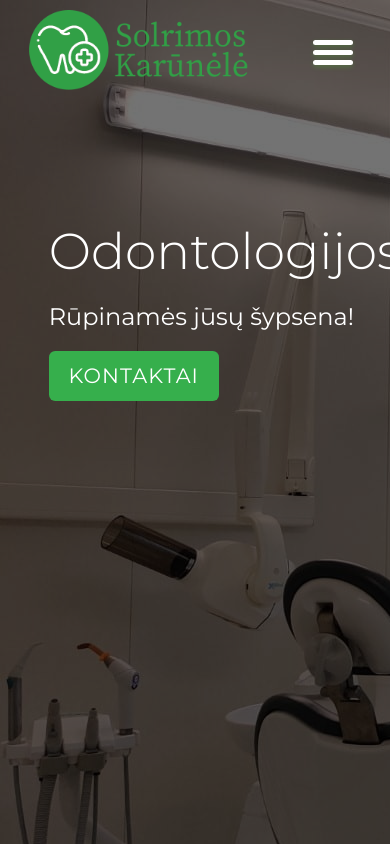
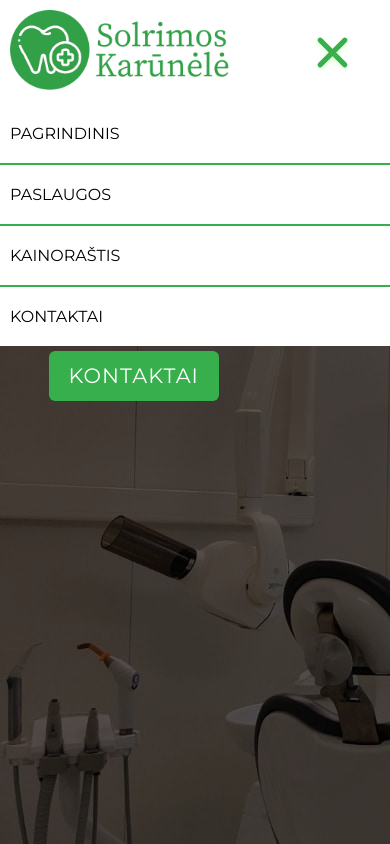
Before and after one commit to emkah4/solrimaWebpage, a website: page app/index.html in a window 390 px wide. Both pictures are taken after a click on the element 333 px from the left and 52 px from the top of the page. Shown: the top 844 px of the page. Drawn offline with nearby package versions, Linux system fonts and the light colour scheme.

Commit message:
burger yummy

```diff
--- a/app/index.html
+++ b/app/index.html
@@ -16,7 +16,7 @@
                     <a href="index.html"><img class="content__logo-img" src="images/logo.png"></a>
                     <nav>
                         <div class="menu-btn" id="menu-btn">
-                            <div class="menu-btn__burger"></div>
+                            <div class="menu-btn__burger" id="burger"></div>
                         </div>
                         <ul class="not-scrolled" id="header-list">
                             <a href="index.html"><li>pagrindinis</li></a>
@@ -27,6 +27,14 @@
                     </nav>
                 </div>
             </header>
+            <div class="drop-down">
+                <ul>
+                    <a href="index.html"><li>pagrindinis</li></a>
+                    <a href="paslaugos.html"><li>paslaugos</li></a>
+                    <a href="kainorastis.html"><li>kainoraštis</li></a>
+                    <a href="kontaktai.html"><li class="last">kontaktai</li></a>
+                </ul>
+            </div>
             <section class="intro">
                 <div class="content">
                     <div class="wrapper">
@@ -243,5 +251,6 @@
     <script src="https://unpkg.com/swiper/swiper-bundle.min.js"></script>
     <script src="javascript/team-swipe.js"></script>
     <script src="javascript/scroll-script.js"></script>
+    <script src="javascript/burger-script.js"></script>
 </body>
 </html>
--- /dev/null
+++ b/app/javascript/burger-script.js
@@ -0,0 +1,25 @@
+const menuBtn = document.getElementById("menu-btn");
+const dropDownMenu = document.querySelector(".drop-down");
+let menuOpen = false;
+let navBarOpen = false;
+
+menuBtn.addEventListener('click', () => {
+    if(!menuOpen && !navBarOpen) {
+        menuBtn.classList.add('active');
+        dropDownMenu.classList.add('active');
+        menuOpen = true;
+        navBarOpen = true;
+        header.style.backgroundColor = "white";
+    } else {
+        menuBtn.classList.remove('active');
+        dropDownMenu.classList.remove('active');
+        menuOpen = false;
+        navBarOpen = false;
+        if(window.scrollY < 150) {
+            header.style.backgroundColor = "transparent"
+        } else {
+            header.style.backgroundColor = "white";
+        }
+
+    }
+});
--- a/app/javascript/scroll-script.js
+++ b/app/javascript/scroll-script.js
@@ -3,11 +3,14 @@ var header = document.getElementById("header");
 var list = document.getElementById("header-list");
 
 window.onscroll = () => {
-  headerFunc();
+  // if(window.innerWidth > 1220) {
+    headerFunc();
   if (window.scrollY > 1200 && !firstScroll) {
     increaser();
     firstScroll = true;
   }
+// }
+
 };
 
 function increaser(){
@@ -23,11 +26,13 @@ function increaser(){
 
 function headerFunc() {
     if(window.scrollY > 150) {
-      header.style.backgroundColor = "white";
+      header.style.backgroundColor = "rgba(255, 255, 255, 1)";
       list.classList.remove("not-scrolled");
       list.classList.add("scrolled");
     } else {
-      header.style.backgroundColor = "transparent";
+      if(!navBarOpen) {
+        header.style.backgroundColor = "transparent";
+      }
       list.classList.add("not-scrolled");
       list.classList.remove("scrolled");
     }
--- a/app/scss/burger.scss
+++ b/app/scss/burger.scss
@@ -15,7 +15,7 @@ header {
         &__burger {
             width: 40px;
             height: 5px;
-            background-color: white;
+            background-color: $green;
             border-radius: 5px;
             box-shadow: 0 2px 5px rgba(82, 255, 47, 0.2);
             transition: all .5s ease-in-out;
@@ -25,7 +25,7 @@ header {
                 position: absolute;
                 width: 40px;
                 height: 5px;
-                background-color: white;
+                background-color: $green;
                 border-radius: 5px;
                 box-shadow: 0 2px 5px rgba(82, 255, 47, 0.2);
                 transition: all .5s ease-in-out;
@@ -41,3 +41,19 @@ header {
         }
     }
 }
+
+// animation
+
+.menu-btn.active .menu-btn__burger {
+    transform: translateX(-50px);
+    background-color: transparent;
+    box-shadow: none;
+}
+
+.menu-btn.active .menu-btn__burger::before {
+    transform: rotate(45deg) translate(35px, -35px);
+}
+
+.menu-btn.active .menu-btn__burger::after {
+    transform: rotate(-45deg) translate(35px, 35px);
+}
--- a/app/scss/header.scss
+++ b/app/scss/header.scss
@@ -7,7 +7,7 @@ header {
     @include flex-center;
     position: fixed;
     z-index: 99;
-    transition: 0.2s;
+    transition: .2s;
 
     .content {
         display: flex;
@@ -73,6 +73,43 @@ header {
     }
 }
 
+.drop-down {
+    position: fixed;
+    width: 100vw;
+    margin-top: 104px;
+    opacity: 0;
+    transition: .2s;
+    z-index: 99;
+
+    ul {
+        margin: 0;
+        padding: 0;
+
+        .last {
+            border-bottom: none;
+        }
+
+        li {
+            width: 100vw;
+            list-style-type: none;
+            padding: 20px 10px;
+            background-color: rgba(255, 255, 255, 1);
+            cursor: pointer;
+            text-transform: uppercase;
+            border-bottom: 2px solid $green;
+
+
+            &:hover {
+                color:$green;
+            }
+        }
+    }
+}
+
+.drop-down.active {
+    opacity: 1;
+}
+
 ul.scrolled {
     list-style: none;
     display: flex;
--- a/app/scss/media-queries.scss
+++ b/app/scss/media-queries.scss
@@ -6,12 +6,17 @@
 
     header {
 
+        div.content {
+            width: 95vw;
+        }
+
         #header-list {
             display: none;
         }
 
         #menu-btn {
             display: flex;
+            margin-right: 20px;
         }
     }
 }
```
Also changed, not shown: app/style.css.
